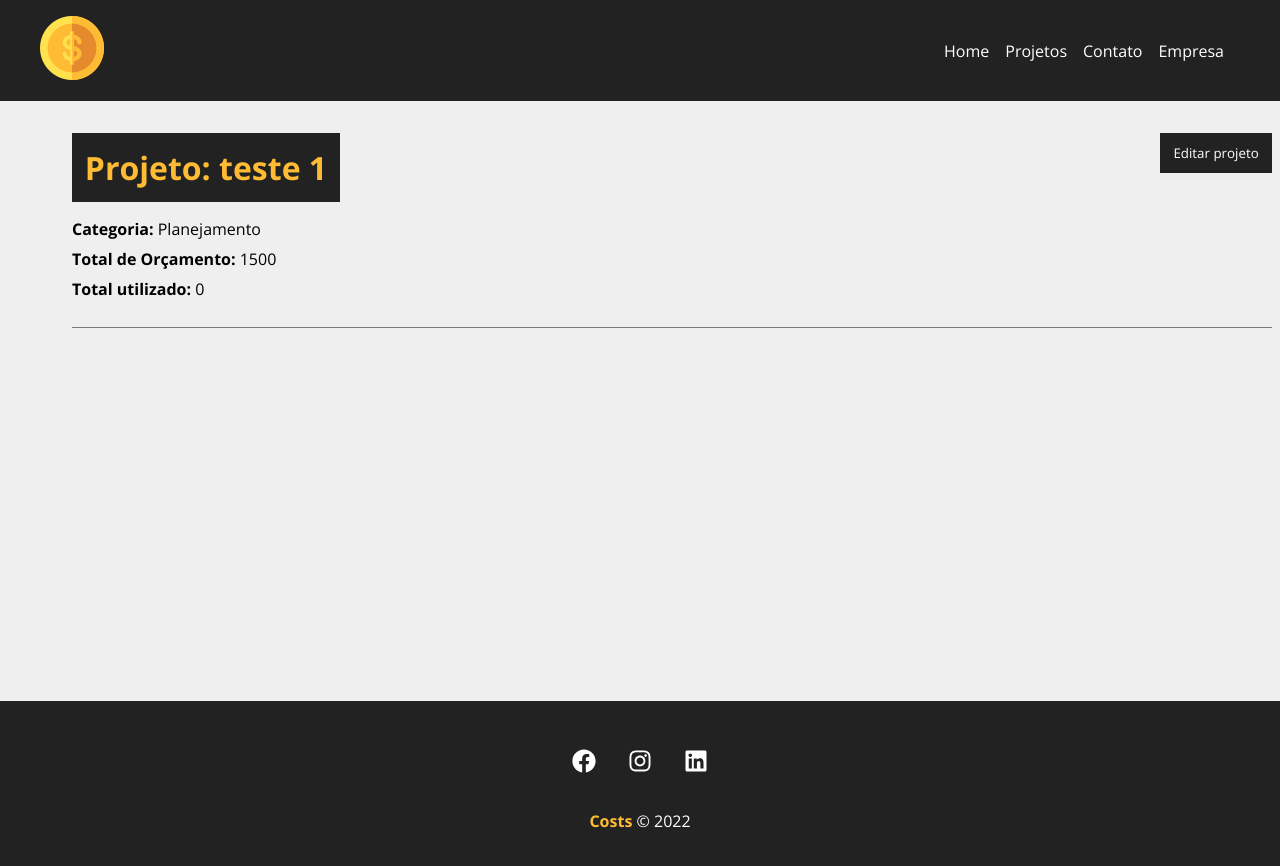
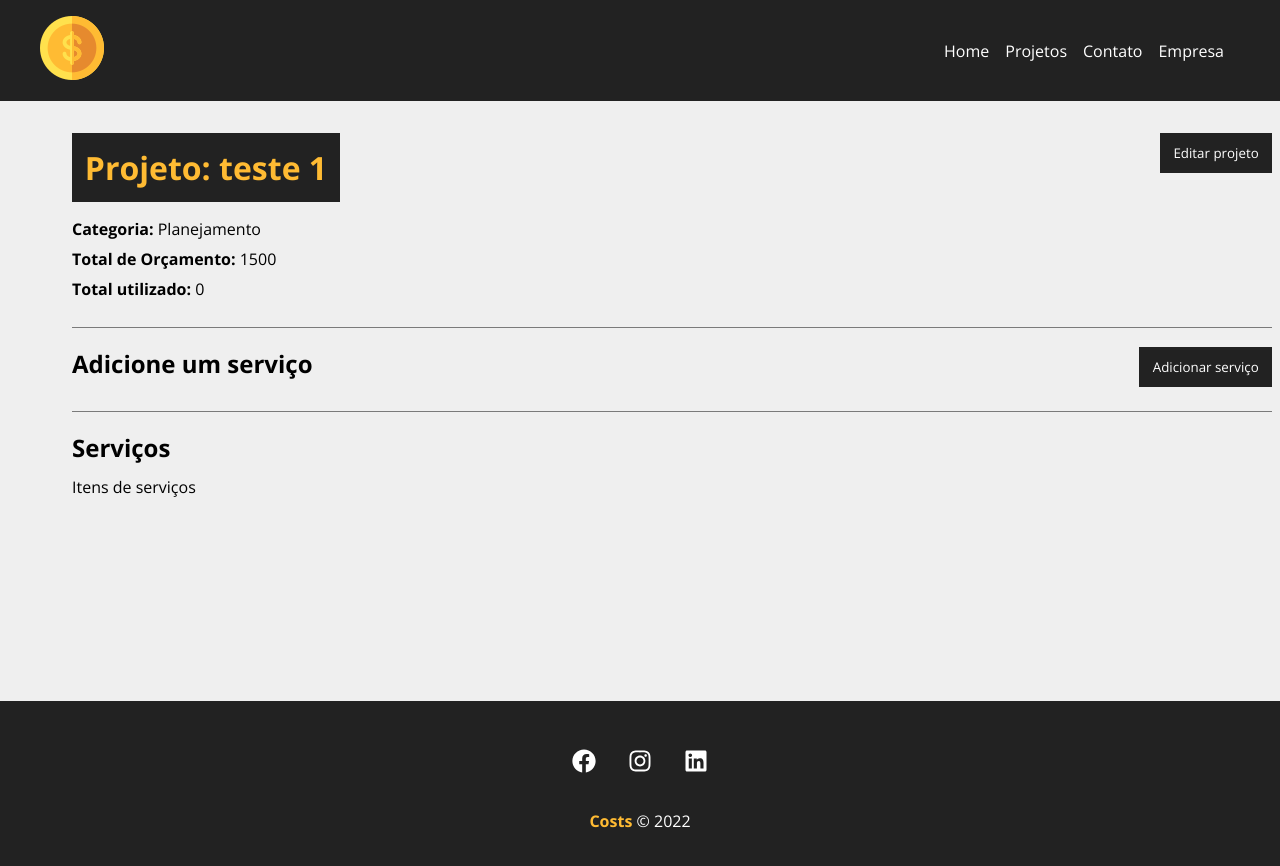
Before and after one commit to wevdiaz/Costs, a React (Create React App) app: page /projects/1 in a window 1280 px wide. Shown: the top 866 px of the page. Built offline with nearby package versions, Linux system fonts and the light colour scheme; data requests are answered from the project's data file.

Commit message:
Criando área de serviços

```diff
--- a/db.json
+++ b/db.json
@@ -12,11 +12,11 @@
       "id": 1
     },
     {
-      "name": "teste 94",
-      "budget": "1800",
+      "name": "teste 851",
+      "budget": "2300",
       "category": {
-        "id": "1",
-        "name": "Infra"
+        "id": "4",
+        "name": "Planejamento"
       },
       "cost": 0,
       "services": [],
--- a/src/components/pages/Project.jsx
+++ b/src/components/pages/Project.jsx
@@ -14,6 +14,7 @@
 
   const [project, setProject] = useState([]);
   const [showProjectForm, setShowProjectForm] = useState(false);
+  const [showServiceForm, setShowServiceForm] = useState(false);
   const [message, setMessage] = useState();
   const [type, setType] = useState();
 
@@ -34,6 +35,7 @@
   }, [id]);
 
   function editPost(project) {
+    setMessage("");
 
     if (project.budget < project.cost) {
       setMessage("O orçamento não pode ser menor que o custo do projeto");
@@ -60,6 +62,10 @@
 
   function toggleProjectForm() {
     setShowProjectForm(!showProjectForm);
+  }
+
+  function toggleServiceForm() {
+    setShowServiceForm(!showServiceForm);
   }
 
 
@@ -99,6 +105,19 @@
                     )
                   }
                 </div>
+                <div className={styles.service_form_container}>
+                  <h2>Adicione um serviço</h2>
+                  <button className={styles.btn} onClick={toggleServiceForm}>
+                    { !showServiceForm ? "Adicionar serviço" : "fechar" }
+                  </button>
+                  <div className={styles.project_info}>
+                    { showServiceForm && <div>Formulário de Serviços</div> }
+                  </div>
+                </div>
+                <h2>Serviços</h2>
+                <Container customClass="start">
+                  <p>Itens de serviços</p>
+                </Container>
               </Container>
             </div>
          ) : ( <Loading /> )
--- a/src/components/pages/Projects.jsx
+++ b/src/components/pages/Projects.jsx
@@ -39,6 +39,7 @@
   }, []);
 
   function removeProject(id) {
+    setProjectMessage("");
 
     fetch(`http://localhost:5000/projects/${id}`, {
       method: "DELETE",
```
